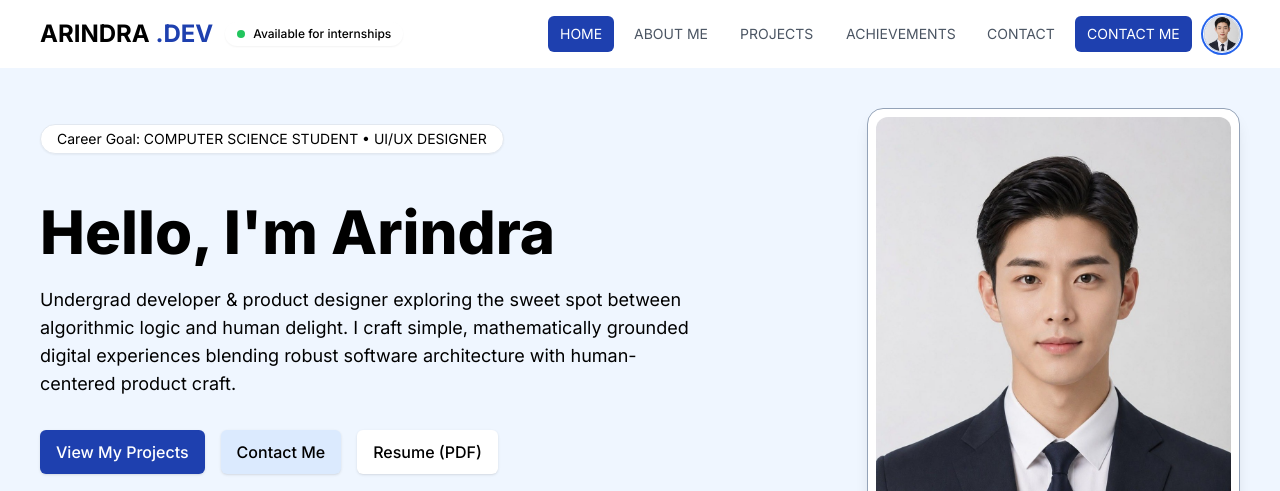
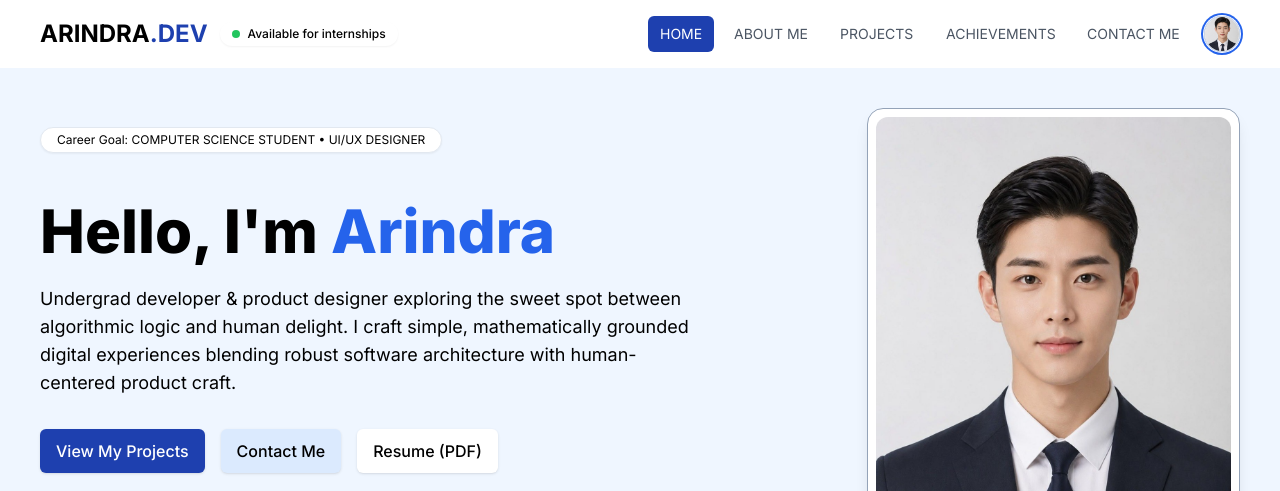
Before and after one commit to semdavdev-del/Student-Portfolio-Platform, a website built with Vite: page my-project/index.html in a window 1280 px wide. Shown: the top 491 px of the page. Built offline with nearby package versions, Linux system fonts and the light colour scheme.

Commit message:
edit link in page index.html

```diff
--- a/my-project/index.html
+++ b/my-project/index.html
@@ -97,78 +97,40 @@
 
 <body class="bg-blue-50 m-0 p-0">
 
-  <!-- =========================================================
-       NAVBAR
-       ========================================================= -->
   <nav class="bg-white px-4 sm:px-6 lg:px-10 py-4 relative z-200">
     <div class="flex items-center justify-between gap-4">
-      <!-- Logo -->
       <div class="flex items-center gap-3 min-w-0">
         <h3 class="font-bold text-sm sm:text-xl lg:text-2xl whitespace-nowrap">
-          ARINDRA
-          <span class="text-blue-800 font-bold">.DEV</span>
-        </h3>
-
-        <div class="bg-transparent shadow-none p-0
-                    sm:bg-white sm:shadow-sm sm:rounded-full
-                    sm:px-3 sm:py-1
-                    text-xs font-medium flex items-center gap-2 whitespace-nowrap">
+          ARINDRA<span class="text-blue-800 font-bold">.DEV</span></h3>
+        <div class="bg-transparent shadow-none p-0 sm:bg-white sm:shadow-sm sm:rounded-full sm:px-3 sm:py-1
+            text-xs font-medium flex items-center gap-2 whitespace-nowrap">
           <div class="w-2 h-2 bg-green-500 rounded-full shrink-0"></div>
-          <span class="hidden sm:block">
-            Available for internships
-          </span>
+          <span class="hidden sm:block">Available for internships</span>
         </div>
       </div>
 
       <!-- Right side -->
       <div class="flex items-center gap-2 sm:gap-3 text-gray-600 text-sm">
-
-        <!-- Desktop navigation -->
         <div id="desktop-menu" class="hidden lg:flex items-center gap-1 xl:gap-2">
-          <a href="./index.html"
-             class="page-link px-2 xl:px-3 py-2 rounded-md transition-all duration-300
-                    hover:-translate-y-0.5 bg-blue-800 text-white">
+          <a href="./index.html" class="page-link px-2 xl:px-3 py-2 rounded-md transition-all duration-300 hover:-translate-y-0.5 bg-blue-800 text-white">
             HOME
           </a>
-
-          <a href="./about.html"
-             class="page-link px-2 xl:px-3 py-2 rounded-md transition-all duration-300
-                    hover:-translate-y-0.5 hover:bg-blue-800 hover:text-white">
+          <a href="./about.html" class="page-link px-2 xl:px-3 py-2 rounded-md transition-all duration-300 hover:-translate-y-0.5 hover:bg-blue-800 hover:text-white">
             ABOUT ME
           </a>
-
-          <a href="./project.html"
-             class="page-link px-2 xl:px-3 py-2 rounded-md transition-all duration-300
-                    hover:-translate-y-0.5 hover:bg-blue-800 hover:text-white">
+          <a href="./project.html" class="page-link px-2 xl:px-3 py-2 rounded-md transition-all duration-300 hover:-translate-y-0.5 hover:bg-blue-800 hover:text-white">
             PROJECTS
           </a>
-
-          <a href="./achievements.html"
-             class="page-link px-2 xl:px-3 py-2 rounded-md transition-all duration-300
-                    hover:-translate-y-0.5 hover:bg-blue-800 hover:text-white">
+          <a href="./achievements.html" class="page-link px-2 xl:px-3 py-2 rounded-md transition-all duration-300 hover:-translate-y-0.5 hover:bg-blue-800 hover:text-white">
             ACHIEVEMENTS
           </a>
-
-          <a href="./contact.html"
-             class="page-link px-2 xl:px-3 py-2 rounded-md transition-all duration-300
-                    hover:-translate-y-0.5 hover:bg-blue-800 hover:text-white">
-            CONTACT
-          </a>
-
-          <a href="./contact.html"
-             class="page-link contact-trigger bg-blue-800 py-2 px-3 text-white rounded-md
-                    transition-all duration-300 hover:-translate-y-0.5 hover:bg-blue-900">
+          <a href="./contact.html" class="page-link px-2 xl:px-3 py-2 rounded-md transition-all duration-300 hover:-translate-y-0.5 hover:bg-blue-800 hover:text-white">
             CONTACT ME
           </a>
         </div>
 
         <!-- Profile -->
-        <button
-          id="profile-button"
-          type="button"
-          aria-label="Open profile"
-          class="shrink-0 focus:outline-none"
-        >
+        <button id="profile-button" type="button" aria-label="Open profile" class="shrink-0 focus:outline-none">
           <img
             src="./image/profile.png"
             alt="ARINDRA"
@@ -284,14 +246,13 @@
       <div class="lg:col-span-8 space-y-6">
 
         <span
-          class="inline-block px-4 py-1 hover:underline text-xs md:text-sm font-normal text-primary bg-white rounded-full border border-slate-200 shadow-sm"
-        >
+          class="inline-block px-4 py-1 hover:underline text-xs md:text-xs font-normal text-primary bg-white rounded-full border border-slate-200 shadow-sm">
           Career Goal: COMPUTER SCIENCE STUDENT • UI/UX DESIGNER
         </span>
 
         <h1 class="text-4xl sm:text-5xl lg:text-6xl font-extrabold text-darkText leading-tight">
           Hello, I'm
-          <span class="text-primary">Arindra</span>
+          <span class="text-primary text-blue-600">Arindra</span>
         </h1>
 
         <p class="text-secondaryText text-base md:text-lg font-normal leading-relaxed max-w-2xl">
@@ -338,7 +299,7 @@
           <div class="flex items-center space-x-1.5">
 
             <a
-              href="#"
+              href="https://www.linkedin.com/in/sem-dav-47241242b/?isSelfProfile=true"
               aria-label="LinkedIn"
               class="social-placeholder w-10 h-10 bg-orange-500 text-white rounded-full flex items-center justify-center text-lg hover:opacity-90 transition"
             >
@@ -346,7 +307,7 @@
             </a>
 
             <a
-              href="#"
+              href="https://github.com/semdavdev-del"
               aria-label="GitHub"
               class="social-placeholder w-10 h-10 bg-orange-500 text-white rounded-full flex items-center justify-center text-lg hover:opacity-90 transition"
             >
@@ -393,7 +354,6 @@
       </div>
 
     </section>
-
 
     <!-- =======================================================
          SKILLS
@@ -581,7 +541,6 @@
         </a>
 
       </div>
-
 
       <!-- Project Card -->
       <div
```
